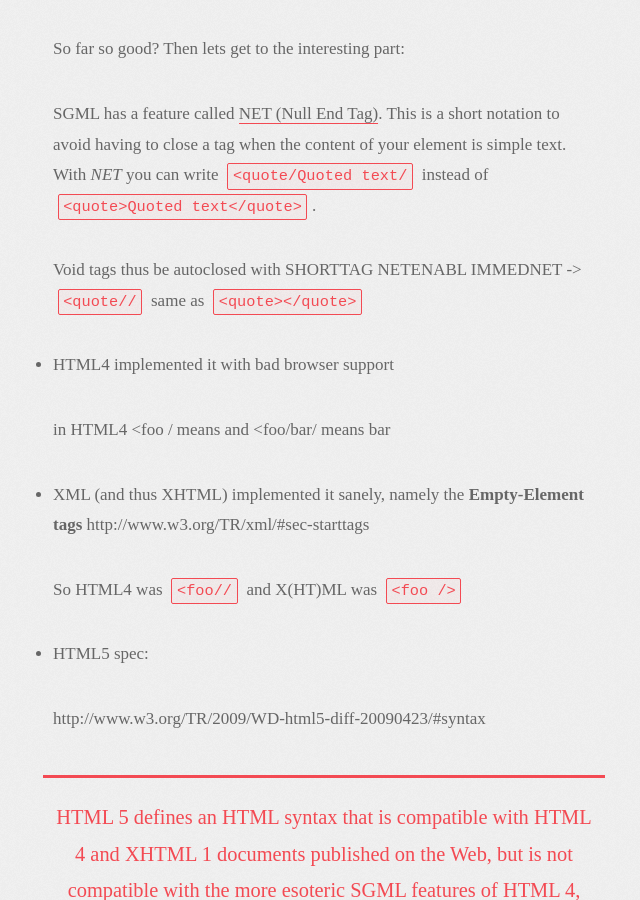
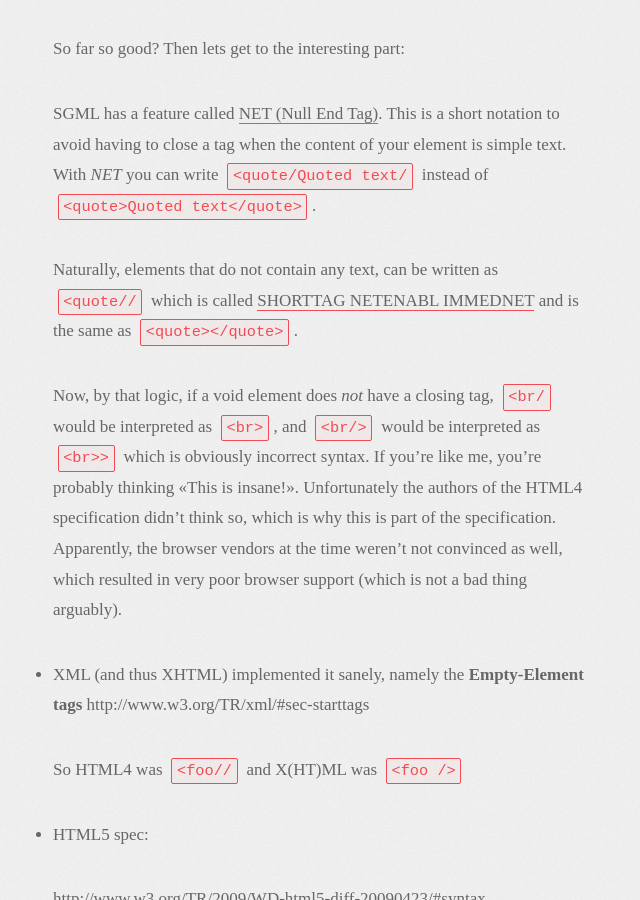
Before and after one commit to enyo/enyo.github.io, a Jekyll site: the page built from _posts/2014-01-14-to-close-or-not-to-close.md, in a window 1280 px wide and 900 px high, scrolled down 2365 px. Shown: the whole window, without its empty margins (316-956 px from the left). Built offline with Jekyll 4.4.1, drawn with Linux system fonts in a browser that asks for light colours; Markdown is read by kramdown in place of the engine named in the settings; comment, search, counter and statistics services are not loaded; some of the changed text lies outside the part shown.

Commit message:
Improved article.

```diff
--- a/_posts/2014-01-14-to-close-or-not-to-close.md
+++ b/_posts/2014-01-14-to-close-or-not-to-close.md
@@ -19,9 +19,9 @@ my findings on that subject were a lot more interesting than anticipated
 # Void elements
 
 
-Void elements are a special kind of element that **must not** contain content.
+Void elements are a special kind of element that **must not** have content.
 That's a big difference to other elements that *can* be empty but can also contain
-content (such as `<div>`s).
+other elements and text (such as `<div>`s).
 
 
 
@@ -63,12 +63,18 @@ This is a short notation to avoid having to close a tag when the content
 of your element is simple text. With *NET* you can write `<quote/Quoted text/`
 instead of `<quote>Quoted text</quote>`.
 
-  Void tags thus be autoclosed with SHORTTAG NETENABL IMMEDNET
-  -> `<quote//` same as `<quote></quote>`
+Naturally, elements that do not contain any text, can be written as `<quote//`
+which is called [SHORTTAG NETENABL IMMEDNET](http://en.wikipedia.org/wiki/Standard_Generalized_Markup_Language#Other_features)
+and is the same as `<quote></quote>`.
 
-  - HTML4 implemented it with bad browser support
+Now, by that logic, if a void element does *not* have a closing tag, `<br/` would
+be interpreted as `<br>`, and `<br/>` would be interpreted as `<br>>` which is
+obviously incorrect syntax. If you're like me, you're probably thinking «This
+is insane!». Unfortunately the authors of the HTML4 specification didn't think
+so, which is why this is part of the specification. Apparently, the browser
+vendors at the time weren't not convinced as well, which resulted in very poor
+browser support (which is not a bad thing arguably).
 
-     in HTML4 <foo / means <foo> and <foo/bar/ means <foo>bar</foo>
 
   - XML (and thus XHTML) implemented it sanely, namely the **Empty-Element tags**
     http://www.w3.org/TR/xml/#sec-starttags
```
Also changed, not shown: other parts of _posts/2014-01-14-to-close-or-not-to-close.md (+2 -2 lines).
